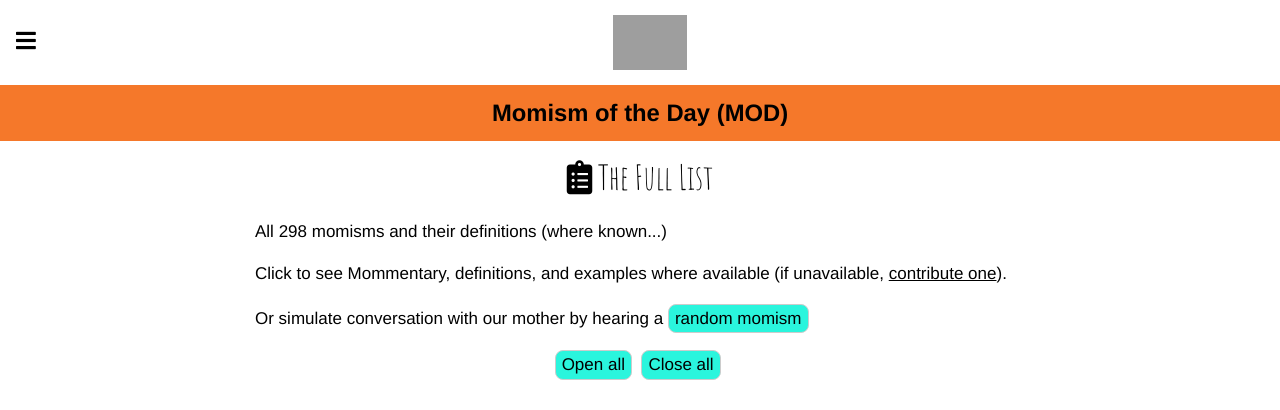
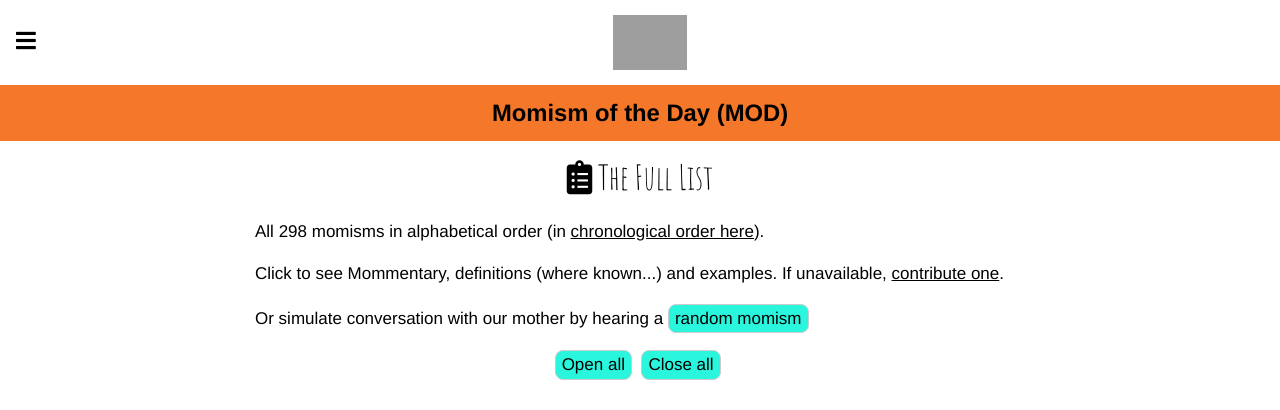
Before and after one commit to summerhays/new_momisms, a Jekyll site: the page built from _pages/list.html, in a window 1280 px wide. Shown: the top 410 px of the page. Built offline with Jekyll 4.4.1, drawn with Linux system fonts in a browser that asks for light colours; some web fonts are replaced; comment, search, counter and statistics services are not loaded; grey boxes are pictures that could not be loaded.

Commit message:
momism chrono list function

```diff
--- a/_pages/list.html
+++ b/_pages/list.html
@@ -2,8 +2,8 @@
 title: <i class="fas fa-clipboard-list down_a_bit"></i>&nbsp;The Full List
 id: list
 ---
-<p>All <a href="/list.html" class="nolink nohover">{{ site.data.momisms.size }}</a> momisms and their definitions (where known...)</p>
-<p>Click to see Mommentary, definitions, and examples where available (if unavailable, <a href="/contribute.html">contribute one</a>).</p>
+<p>All <a href="/list.html" class="nolink nohover">{{ site.data.momisms.size }}</a> momisms in alphabetical order (in <a href=/ordered_list>chronological order here</a>).</p>
+<p>Click to see Mommentary, definitions (where known...) and examples. If unavailable, <a href="/contribute.html">contribute one</a>.</p>
 <p>Or simulate conversation with our mother by hearing a <button class="randombtn color-triad-2 w3-round-large w3-border w3-ripple" onclick="randomMomism()">random momism</button></p>
 <div class=center>
   <span><button class="randombtn color-triad-2 w3-round-large w3-border w3-ripple" onclick="openAll()">Open all</button>&nbsp;
--- a/assets/css/style.scss
+++ b/assets/css/style.scss
@@ -334,7 +334,7 @@
 
 .nolink,.nolink:hover,.nolink:visited, .nolink:link {
     text-decoration: none;
-    cursor: pointer;
+    cursor: default;
    }
 
 .nohover:hover {
```
Also changed, not shown: _pages/ordered_list.html (added, +43 -0 lines).
